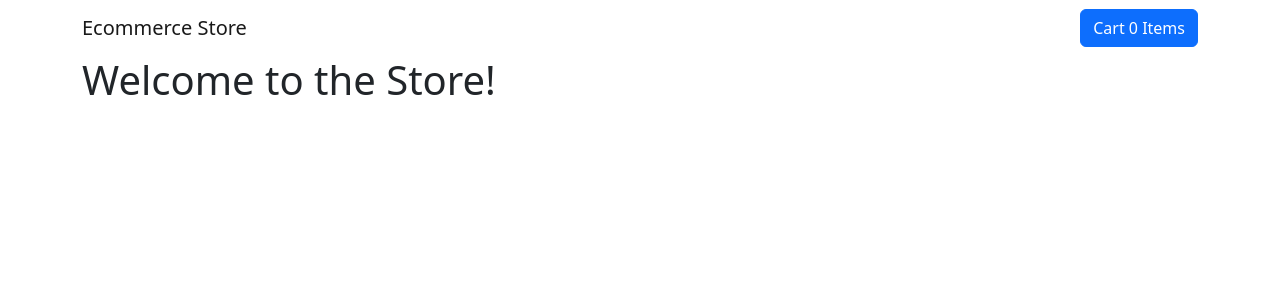
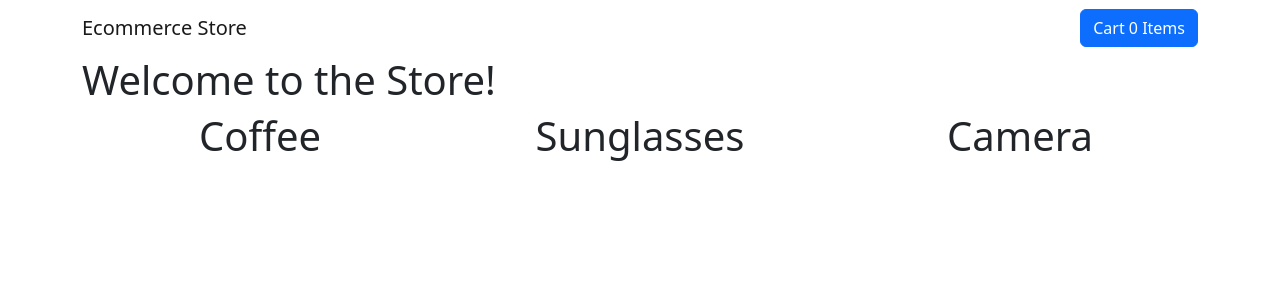
Before and after one commit to d85/react-stripe-example, a React (Create React App) app: page / in a window 1280 px wide. Shown: the top 300 px of the page. Built offline with nearby package versions, Linux system fonts and the light colour scheme.

Commit message:
Add productsStore. Display product titles.

```diff
--- a/src/pages/Store.js
+++ b/src/pages/Store.js
@@ -1,6 +1,18 @@
+import { Row, Col } from 'react-bootstrap';
+import { productsArray } from '../productsStore';
+
 function Store() {
   return (
-    <h1>Welcome to the Store!</h1>
+    <>
+      <h1>Welcome to the Store!</h1>
+      <Row xs={1} md={3} className="g-4">
+        {productsArray.map((product, idx) => (
+          <Col align="center" key={idx}>
+            <h1>{product.title}</h1>
+          </Col>
+        ))}
+      </Row>
+    </>
   )
 }
 
--- /dev/null
+++ b/src/productsStore.js
@@ -0,0 +1,28 @@
+const productsArray = [
+  {
+    id: '1',
+    title: 'Coffee',
+    price: 4.99
+  },
+  {
+    id: '2',
+    title: 'Sunglasses',
+    price: 9.99
+  },
+  {
+    id: '3',
+    title: 'Camera',
+    price: 39.99
+  }
+]
+
+function getProductData(id) {
+  let productData = productsArray.find(product => product.id === id)
+
+  if (productData === undefined) {
+    console.log("Product data does not exist for ID: " + id)
+    return undefined
+  }
+}
+
+export { productsArray, getProductData }
```
Also changed, not shown: 1 other file (tests, documents, lock files or other folders).
